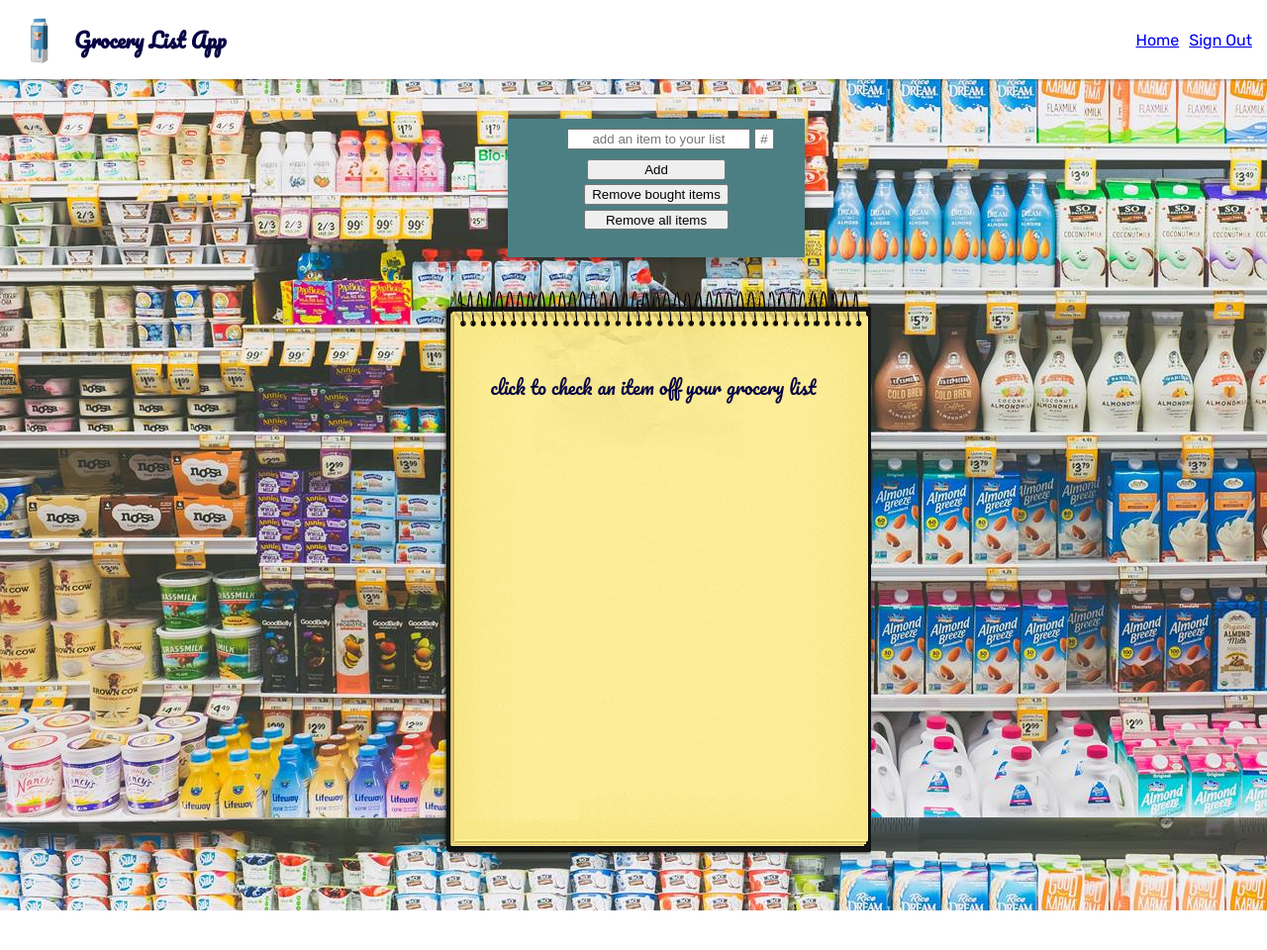
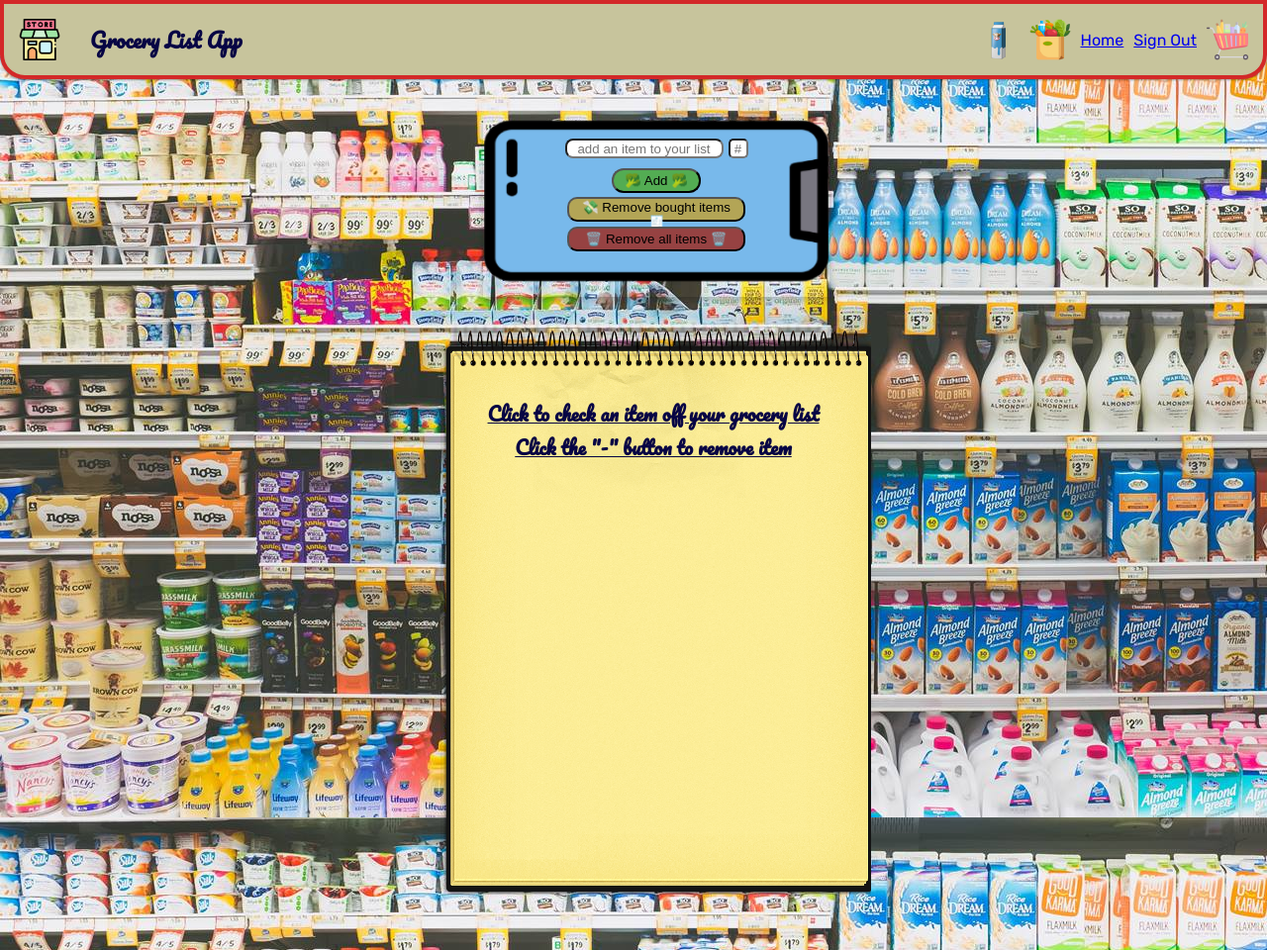
Before and after one commit to tylerww91/web-build-shopping-list-supabase, a plain HTML site: page index.html in a window 1280 px wide. Shown: the whole page at 99% size. Before the commit the page ends 920 px from the top, so only its background shows below. Drawn offline with nearby package versions, Linux system fonts and the light colour scheme.

Commit message:
adds functionality to btn eventlistener which deletes individual grocery list items. reworks render function and incorperates the btn creation in app.js. adds pictures and finalizes css changes for the app

```diff
--- a/app.js
+++ b/app.js
@@ -8,6 +8,7 @@
 import { boughtItem } from './fetch-utils.js';
 import { deleteAllItems } from './fetch-utils.js';
 import { deleteBoughtItems } from './fetch-utils.js';
+import { deleteSelectedItem } from './fetch-utils.js';
 
 /* Get DOM Elements */
 const addItemForm = document.getElementById('add-item-form');
@@ -15,16 +16,22 @@
 const itemList = document.getElementById('item-list');
 const removeAllButton = document.getElementById('remove-all-button');
 const removeBoughtButton = document.getElementById('remove-bought-button');
+
+// const selectRemovebtn = document.querySelectorAll('.select-remove-btn');
 /* State */
 let items = [];
 let error = null;
 /* Events */
 
-window.addEventListener('load', async () => {
+async function fetchData() {
+    // this is how we fetch our data from our back end
     const response = await getItem();
     error = response.error;
     items = response.data;
+}
 
+window.addEventListener('load', async () => {
+    await fetchData();
     if (error) {
         displayError();
     }
@@ -119,5 +126,21 @@
                 displayItem();
             }
         });
+
+        const btn = document.createElement('button'); //this can be used seperate from the renderfunction
+        btn.textContent = '-';
+        btn.classList.add('select-remove-btn');
+        itemList.append(btn);
+
+        btn.addEventListener('click', async () => {
+            const response = await deleteSelectedItem(item.id);
+            error = response.error;
+            if (error) {
+                displayError();
+            } else {
+                await fetchData();
+                displayItem();
+            }
+        });
     }
 }
--- a/fetch-utils.js
+++ b/fetch-utils.js
@@ -50,3 +50,7 @@
     const user = getUser();
     return await client.from('lists').delete().match({ bought: true }).eq('user_id', user.id);
 }
+
+export async function deleteSelectedItem(id) {
+    return await client.from('lists').delete().eq('id', id).single();
+}
--- a/index.html
+++ b/index.html
@@ -37,12 +37,16 @@
 
     <body>
         <header class="page-header">
+            <img class="logo" src="/assets/grocery-store.png" alt="logo" />
+            <p class="title">Grocery List App</p>
             <img class="logo" src="/assets/milk.png" alt="logo" />
-            <p class="title">Grocery List App</p>
+            <img class="logo" src="/assets/shopping-bag.png" alt="logo" />
+
             <nav>
                 <a href="/">Home</a>
                 <a id="sign-out-link" href="auth">Sign Out</a>
             </nav>
+            <img class="logo" src="/assets/grocery-cart.png" alt="logo" />
         </header>
 
         <main>
@@ -58,20 +62,23 @@
                         <input id="quantity-input" name="quantity" required placeholder="#" />
                     </div>
                     <div class="button-div">
-                        <button class="button">Add</button>
+                        <button id="add-button" class="button">🥦 Add 🥦</button>
                     </div>
                 </form>
 
                 <div class="button-div">
-                    <button id="remove-bought-button">Remove bought items</button>
-                    <button id="remove-all-button">Remove all items</button>
+                    <button id="remove-bought-button">💸 Remove bought items 🧾</button>
+                    <button id="remove-all-button">🗑️ Remove all items 🗑️</button>
                     <p id="error-display" class="error"></p>
                 </div>
             </section>
 
             <div class="container">
                 <div class="list-box">
-                    <p>click to check an item off your grocery list</p>
+                    <h4>
+                        Click to check an item off your grocery list<br />Click the "-" button to
+                        remove item
+                    </h4>
                     <ul id="item-list"></ul>
                 </div>
             </div>
--- a/styles/global.css
+++ b/styles/global.css
@@ -1,6 +1,6 @@
 :root {
     --background: rgb(224, 234, 247);
-    --header-background: white;
+    --header-background: rgb(199, 196, 156);
     --text-color: rgb(7, 5, 68);
     --label-color: rgb(75, 102, 98);
     --placeholder-color: rgb(136, 136, 153);
@@ -33,6 +33,9 @@
 
     background-color: var(--header-background);
     box-shadow: 0 1px 3px rgba(0, 0, 0, 0.12), 0 1px 2px rgba(0, 0, 0, 0.24);
+    border: 4px solid rgb(211, 40, 40);
+    border-bottom-left-radius: 25px;
+    border-bottom-right-radius: 25px;
 }
 
 .page-header .logo {
--- a/styles/groceries.css
+++ b/styles/groceries.css
@@ -5,13 +5,19 @@
     margin: 20px auto;
 }
 
+header {
+    background-color: bisque;
+}
+
 #add-item-section {
-    background: rgb(76, 127, 131);
+    background-image: url(/assets/smartphoneapp.png);
+    background-size: contain;
+    background-repeat: no-repeat;
     box-shadow: rgba(0, 0, 0, 0.24) 0px 3px 8px;
     /* display: grid; */
     margin: auto;
-    width: 300px;
-    height: 140px;
+    width: 350px;
+    height: 180px;
     position: relative;
     right: -23px;
 }
@@ -20,15 +26,24 @@
     width: 20px;
     margin: 10px auto;
     text-align: center;
+    height: 20px;
+    border-radius: 5px;
 }
 
 #item-input {
     text-align: center;
     display: inline-flex;
+    height: 20px;
+    border-radius: 8px;
 }
 
 div#inputs-container {
-    padding-left: 60px;
+    display: grid;
+    grid-template-columns: 160px auto;
+    gap: 5px;
+    justify-content: center;
+    align-items: center;
+    margin-top: 10px;
 }
 
 li > img {
@@ -39,8 +54,25 @@
     text-decoration-line: line-through;
 }
 
+#add-button {
+    width: 90px;
+    height: 25px;
+    background-color: rgb(83, 172, 83);
+    border-radius: 12px;
+}
+
+#remove-bought-button {
+    height: 25px;
+    width: 180px;
+    background-color: rgb(179, 165, 86);
+    border-radius: 10px;
+}
+
 #remove-all-button {
-    height: 20px;
+    height: 25px;
+    width: 180px;
+    background-color: rgb(150, 66, 66);
+    border-radius: 10px;
 }
 
 .button {
@@ -53,6 +85,7 @@
     display: grid;
     gap: 5px;
     justify-content: center;
+    justify-items: center;
 }
 
 .container {
@@ -65,18 +98,48 @@
 
 .list-box {
     margin: 15px auto;
-    padding-top: 60px;
+    padding-top: 40px;
 }
 
 li {
     font-family: 'Pacifico', cursive;
+    display: flex;
+    flex-direction: row;
+    justify-content: space-between;
+    align-items: center;
 }
 
 p {
     font-family: 'Pacifico', cursive;
     font-size: 1.2em;
+    margin-left: 20px;
+}
+
+h4 {
+    font-family: 'Pacifico', cursive;
+    text-align: center;
+    font-size: 1.2em;
+    text-decoration: underline;
 }
 
 h2 {
     font-family: 'Pacifico', cursive;
+    padding-top: -20px;
 }
+
+.select-remove-btn {
+    width: 20px;
+    height: 20px;
+    margin-left: 180px;
+    text-align: start;
+}
+
+#item-list {
+    /* display: flex;
+    align-items: center;
+    justify-content: space-between; */
+    display: grid;
+    grid-template-columns: 1fr 1fr;
+    grid-auto-rows: 50px;
+    align-items: center;
+}
```
Also changed, not shown: render-utils.js (+16 -0 lines), assets/grocery-cart.png (added), assets/grocery-store.png (added), assets/shopping-bag.png (added), assets/smartphone.png (added), assets/smartphoneapp.png (added).
